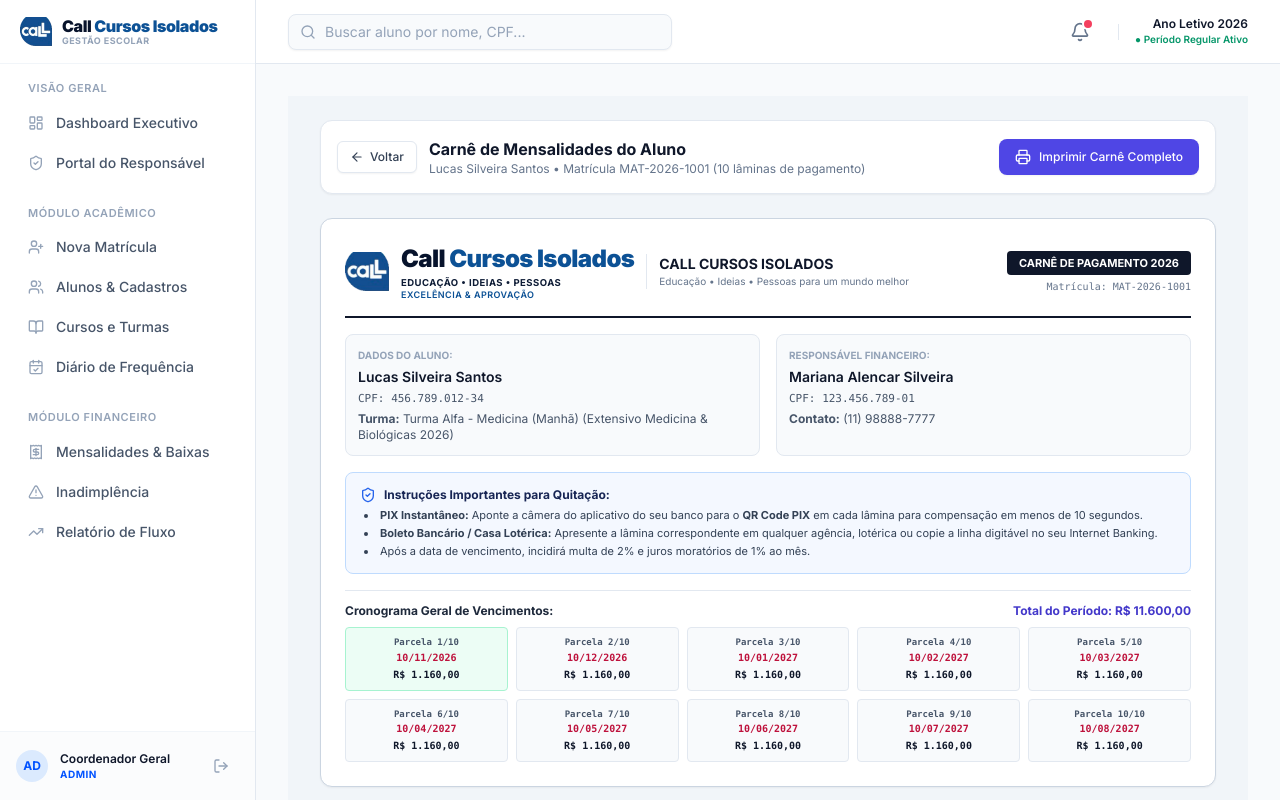
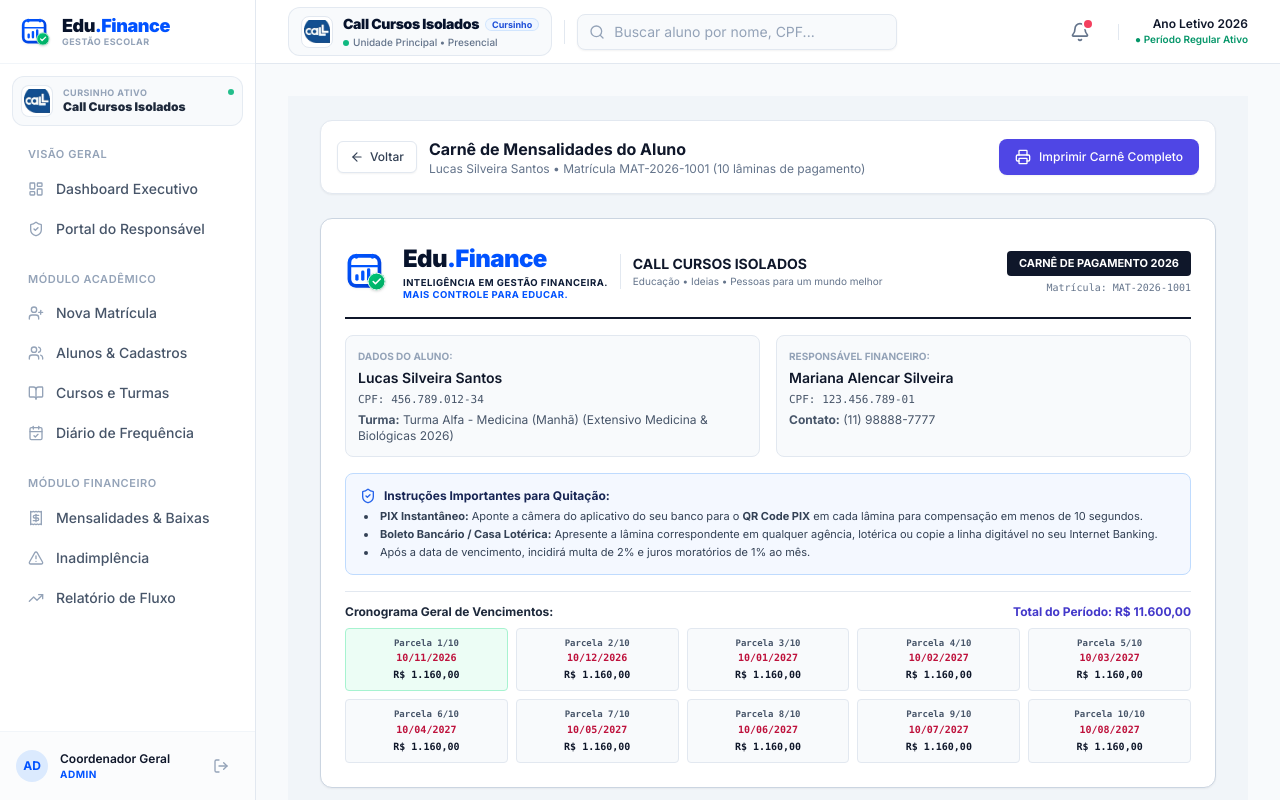
Before and after one commit to thephysicsrn/edu-finance, a Next.js app: page /academic/enrollments/88888888-8888-8888-8888-888888888801/carne in a window 1280 px wide. Shown: the top 800 px of the page. Built offline with nearby package versions, Linux system fonts and the light colour scheme; no server answers; the database is empty.

Commit message:
feat(saas): maintain Edu.Finance as core SaaS platform and display Call Cursos Isolados alongside navigation when logged in

```diff
--- a/apphosting.yaml
+++ b/apphosting.yaml
@@ -49,7 +49,7 @@ env:
       - RUNTIME
 
   - variable: NEXT_PUBLIC_APP_NAME
-    value: "Call Cursos Isolados - Gestão Acadêmica & Financeira"
+    value: "Edu.Finance - Gestão Escolar & Financeira"
     availability:
       - BUILD
       - RUNTIME
--- a/src/app/layout.tsx
+++ b/src/app/layout.tsx
@@ -5,12 +5,12 @@ import "./globals.css";
 const inter = Inter({ subsets: ["latin"] });
 
 export const metadata: Metadata = {
-  title: "Call Cursos Isolados - Gestão Acadêmica & Financeira",
-  description: "Plataforma integrada de gestão acadêmica e inteligência financeira - Call Cursos Isolados.",
+  title: "Edu.Finance - Gestão Financeira & Escolar para Cursinhos",
+  description: "Plataforma SaaS integrada de inteligência financeira, automação Asaas e gestão acadêmica para cursinhos e escolas.",
   icons: {
-    icon: "/call-logo.png",
-    shortcut: "/call-logo.png",
-    apple: "/call-logo.png",
+    icon: "/icon.svg",
+    shortcut: "/icon.svg",
+    apple: "/icon.svg",
   },
 };
 
--- a/src/app/page.tsx
+++ b/src/app/page.tsx
@@ -57,7 +57,7 @@ export default async function LandingPage() {
 
               {/* Subtítulo Institucional */}
               <p className="mt-6 text-base sm:text-lg text-slate-200 leading-relaxed max-w-2xl mx-auto text-balance">
-                O <strong>Call Cursos Isolados</strong> transforma a gestão acadêmica e financeira: automatize mensalidades via PIX e Boletos Asaas, reduza a inadimplência e unifique <strong>Diretoria, Secretaria e Professores</strong> em um único ecossistema em nuvem.
+                A <strong>Edu.Finance</strong> transforma a rotina do seu cursinho ou escola: automatize mensalidades via PIX e Boletos Asaas, reduza a inadimplência em até 82% e unifique <strong>Diretoria, Secretaria e Professores</strong> em um único ecossistema em nuvem.
               </p>
 
               {/* Botões de Ação no Hero */}
@@ -160,7 +160,7 @@ export default async function LandingPage() {
                 Módulos & Jornada Operacional
               </h2>
               <p className="mt-3 text-slate-500 text-sm sm:text-base text-balance">
-                Veja como o Call Cursos Isolados conecta a matrícula, a automação Asaas, a chamada em sala e o DRE em uma esteira 100% contínua e sem atritos.
+                Veja como o Edu.Finance conecta a matrícula, a automação Asaas, a chamada em sala e o DRE em uma esteira 100% contínua e sem atritos.
               </p>
             </div>
 
@@ -198,7 +198,7 @@ export default async function LandingPage() {
                   Integração Nativa com Asaas API v3
                 </h2>
                 <p className="mt-4 text-slate-200 text-sm sm:text-base leading-relaxed">
-                  Elimine para sempre os arquivos de remessa e retorno bancário (CNAB). Com o gateway Asaas integrado ao Call Cursos Isolados, sua instituição emite boletos e QR Codes PIX registrados instantaneamente com webhook em tempo real.
+                  Elimine para sempre os arquivos de remessa e retorno bancário (CNAB). Com o gateway Asaas integrado à Edu.Finance, seu cursinho emite boletos e QR Codes PIX registrados instantaneamente com webhook em tempo real.
                 </p>
 
                 <div className="mt-8 grid sm:grid-cols-2 gap-4 text-xs">
--- a/src/components/landing/contact-form.tsx
+++ b/src/components/landing/contact-form.tsx
@@ -55,7 +55,7 @@ export function ContactFormSection() {
                 </div>
                 <h3 className="text-2xl font-bold text-white">Mensagem Enviada com Sucesso!</h3>
                 <p className="text-slate-200 text-sm max-w-md mx-auto leading-relaxed">
-                  Obrigado pelo interesse no <strong>Call Cursos Isolados</strong>. Nossa equipe entrará em contato em menos de 2 horas no seu WhatsApp.
+                  Obrigado pelo interesse na <strong>Edu.Finance</strong>. Nossa equipe entrará em contato em menos de 2 horas no seu WhatsApp.
                 </p>
                 <Button
                   onClick={() => {
@@ -143,7 +143,7 @@ export function ContactFormSection() {
                     rows={4}
                     value={formData.message}
                     onChange={(e) => setFormData({ ...formData, message: e.target.value })}
-                    placeholder="Conte-nos quantos alunos você atende ou quais desafios gostaria de solucionar com o Call Cursos Isolados..."
+                    placeholder="Conte-nos quantos alunos você atende ou quais desafios gostaria de solucionar com a Edu.Finance..."
                     className="w-full bg-[#07132c] border border-white/20 focus:border-[#0052ff] focus-visible:outline-none focus-visible:ring-2 focus-visible:ring-[#0052ff] rounded-lg px-4 py-3 text-sm text-white placeholder:text-slate-400 resize-none transition-colors"
                   />
                 </div>
@@ -221,7 +221,7 @@ export function ContactFormSection() {
               {/* BOTÃO WHATSAPP DIRETO */}
               <div className="pt-2">
                 <a
-                  href="https://wa.me/5584981220173?text=Olá!%20Gostaria%20de%20conhecer%20o%20Call%20Cursos%20Isolados%20para%20minha%20instituição"
+                  href="https://wa.me/5584981220173?text=Olá!%20Gostaria%20de%20conhecer%20a%20Edu.Finance%20para%20minha%20instituição"
                   target="_blank"
                   rel="noopener noreferrer"
                   className="inline-flex items-center gap-3 bg-[#00c878] hover:bg-[#00b069] active:bg-[#009b5c] text-white px-6 py-3.5 rounded-lg font-bold text-xs uppercase tracking-wider transition-all shadow-lg hover:shadow-emerald-500/20 focus-visible:outline-none focus-visible:ring-2 focus-visible:ring-[#00c878] focus-visible:ring-offset-2 focus-visible:ring-offset-[#07132c]"
--- a/src/components/landing/landing-footer.tsx
+++ b/src/components/landing/landing-footer.tsx
@@ -32,7 +32,7 @@ export function LandingFooter() {
               </li>
               <li>
                 <a href="#sobre" className="hover:text-[#0052ff] transition-colors">
-                  Sobre o Call Cursos Isolados
+                  Sobre a Edu.Finance
                 </a>
               </li>
               <li>
@@ -99,7 +99,7 @@ export function LandingFooter() {
         {/* Rodapé Inferior */}
         <div className="mt-12 pt-8 border-t border-slate-200/80 flex flex-col sm:flex-row items-center justify-between gap-4 text-slate-400 text-[11px]">
           <p>
-            © {new Date().getFullYear()} <strong>Call Cursos Isolados.</strong> Educação • Ideias • Pessoas. Todos os direitos reservados.
+            © {new Date().getFullYear()} <strong>Edu.Finance Tecnologia Educacional Ltda.</strong> CNPJ: 45.123.789/0001-90. Todos os direitos reservados.
           </p>
           <div className="flex items-center gap-6">
             <Link href="/login" className="hover:text-slate-600 transition-colors">
--- a/src/components/shared/header.tsx
+++ b/src/components/shared/header.tsx
@@ -21,8 +21,36 @@ export function Header({ onOpenSidebar }: HeaderProps) {
           <Menu className="h-5 w-5" />
         </button>
 
+        {/* Identificação do Cursinho Cliente SaaS (Call Cursos Isolados) com Logo */}
+        <div className="flex items-center gap-2.5 px-3 py-1.5 bg-slate-50 hover:bg-slate-100/90 transition-colors border border-slate-200/90 rounded-xl shadow-2xs">
+          <div className="w-7 h-7 sm:w-8 sm:h-8 rounded-lg bg-white border border-slate-200 p-0.5 flex items-center justify-center shrink-0">
+            <img
+              src="/call-logo.png"
+              alt="Call Cursos Isolados"
+              className="w-full h-full object-contain"
+            />
+          </div>
+          <div className="flex flex-col text-left">
+            <div className="flex items-center gap-1.5">
+              <span className="text-xs sm:text-sm font-black text-[#07132c] tracking-tight leading-none">
+                Call Cursos Isolados
+              </span>
+              <span className="hidden sm:inline-flex items-center px-1.5 py-0.2 rounded-full text-[9px] font-bold bg-blue-50 text-blue-700 border border-blue-200/60 leading-tight">
+                Cursinho
+              </span>
+            </div>
+            <span className="text-[10px] text-slate-500 font-medium leading-tight mt-0.5 hidden sm:flex items-center gap-1">
+              <span className="h-1.5 w-1.5 rounded-full bg-emerald-500 animate-pulse" />
+              Unidade Principal • Presencial
+            </span>
+          </div>
+        </div>
+
+        {/* Divisor vertical */}
+        <div className="h-6 w-px bg-slate-200 hidden md:block" />
+
         {/* Campo de Busca Rápida */}
-        <div className="w-56 sm:w-80 md:w-96 relative">
+        <div className="w-48 sm:w-64 md:w-80 relative hidden md:block">
           <Search className="h-4 w-4 absolute left-3 top-1/2 -translate-y-1/2 text-slate-400" />
           <Input
             aria-label="Buscar aluno por nome, CPF ou matrícula"
--- a/src/components/shared/logo.tsx
+++ b/src/components/shared/logo.tsx
@@ -8,22 +8,159 @@ interface LogoProps {
 }
 
 /**
- * Ícone Oficial Call Cursos Isolados
+ * Ícone Oficial Edu.Finance inspirado na identidade visual Edu.Grad:
+ * Silhueta azul royal com badge de validação verde (check) e gráficos/cartão financeiro.
+ */
+export function EduFinanceIcon({ className }: { className?: string }) {
+  return (
+    <svg
+      viewBox="0 0 120 120"
+      fill="none"
+      xmlns="http://www.w3.org/2000/svg"
+      className={cn("w-10 h-10 flex-shrink-0 drop-shadow-sm", className)}
+    >
+      <defs>
+        <linearGradient id="eduFinanceBlue" x1="0%" y1="0%" x2="100%" y2="100%">
+          <stop offset="0%" stopColor="#0055ff" />
+          <stop offset="100%" stopColor="#003cd6" />
+        </linearGradient>
+        <linearGradient id="eduFinanceGreen" x1="0%" y1="0%" x2="100%" y2="100%">
+          <stop offset="0%" stopColor="#00c878" />
+          <stop offset="100%" stopColor="#00a862" />
+        </linearGradient>
+      </defs>
+
+      {/* Cartão / Dashboard Base com cantos arredondados */}
+      <rect
+        x="12"
+        y="16"
+        width="82"
+        height="82"
+        rx="18"
+        stroke="url(#eduFinanceBlue)"
+        strokeWidth="10"
+        fill="#ffffff"
+      />
+
+      {/* Guias superiores do cabeçalho financeiro */}
+      <rect x="26" y="10" width="10" height="14" rx="5" fill="#0055ff" />
+      <rect x="70" y="10" width="10" height="14" rx="5" fill="#0055ff" />
+
+      {/* Linha divisória horizontal interna */}
+      <path
+        d="M17 44 H89"
+        stroke="#0055ff"
+        strokeWidth="6"
+        strokeLinecap="round"
+      />
+
+      {/* Gráfico de Barras / Indicadores Financeiros em Crescimento */}
+      <rect x="28" y="66" width="9" height="18" rx="4" fill="#0055ff" />
+      <rect x="44" y="56" width="9" height="28" rx="4" fill="#0055ff" />
+      <rect x="60" y="50" width="9" height="34" rx="4" fill="#0055ff" />
+
+      {/* Badge Circular de Aprovação / Check no canto inferior direito */}
+      <g filter="drop-shadow(0px 2px 4px rgba(0, 0, 0, 0.12))">
+        <circle cx="86" cy="86" r="24" fill="url(#eduFinanceGreen)" />
+        <circle cx="86" cy="86" r="23" stroke="#ffffff" strokeWidth="2.5" />
+        {/* Ícone de Checkmark em Branco */}
+        <path
+          d="M77 86 L83 92 L96 79"
+          stroke="#ffffff"
+          strokeWidth="4.5"
+          strokeLinecap="round"
+          strokeLinejoin="round"
+        />
+      </g>
+    </svg>
+  );
+}
+
+/**
+ * Logotipo Completo Edu.Finance (Ícone + Tipografia + Slogan oficial)
+ */
+export function EduFinanceLogo({
+  className,
+  variant = "full",
+  size = "md",
+}: LogoProps) {
+  if (variant === "compact") {
+    return (
+      <div className={cn("flex items-center gap-2.5 select-none", className)}>
+        <EduFinanceIcon className="w-8 h-8" />
+        <div className="flex flex-col">
+          <span className="text-lg font-black tracking-tight text-[#08132b] leading-tight">
+            Edu<span className="text-[#0052ff]">.Finance</span>
+          </span>
+          <span className="text-[9px] font-bold text-slate-400 tracking-wider uppercase -mt-0.5">
+            Gestão Escolar
+          </span>
+        </div>
+      </div>
+    );
+  }
+
+  const isLarge = size === "lg";
+
+  return (
+    <div className={cn("flex items-center gap-3.5 select-none", className)}>
+      <EduFinanceIcon className={isLarge ? "w-14 h-14" : "w-11 h-11"} />
+
+      <div className="flex flex-col">
+        {/* Tipografia Principal da Marca */}
+        <div className="flex items-baseline">
+          <span
+            className={cn(
+              "font-black tracking-tight text-[#07132c]",
+              isLarge ? "text-3xl sm:text-4xl" : "text-2xl"
+            )}
+            style={{ fontFamily: "inherit" }}
+          >
+            Edu<span className="text-[#0052ff]">.Finance</span>
+          </span>
+        </div>
+
+        {/* Slogan Oficial em 2 linhas (exatamente como na identidade Edu.Grad) */}
+        {variant === "full" && (
+          <div className="mt-0.5 flex flex-col leading-tight">
+            <span
+              className={cn(
+                "font-bold uppercase tracking-wider text-[#0e1c36]",
+                isLarge ? "text-[11px]" : "text-[9.5px]"
+              )}
+            >
+              Inteligência em Gestão Financeira.
+            </span>
+            <span
+              className={cn(
+                "font-bold uppercase tracking-wider text-[#0052ff]",
+                isLarge ? "text-[11px]" : "text-[9.5px]"
+              )}
+            >
+              Mais Controle Para Educar.
+            </span>
+          </div>
+        )}
+      </div>
+    </div>
+  );
+}
+
+/**
+ * Ícone Oficial Call Cursos Isolados (Empresa / Cursinho Cliente SaaS)
  */
 export function CallLogoIcon({ className }: { className?: string }) {
   return (
     <img
       src="/call-logo.png"
       alt="Call Cursos Isolados"
-      className={cn("w-10 h-10 object-contain flex-shrink-0 drop-shadow-xs", className)}
+      className={cn("w-9 h-9 object-contain flex-shrink-0 drop-shadow-xs", className)}
     />
   );
 }
 
-export const EduFinanceIcon = CallLogoIcon;
-
 /**
- * Logotipo Completo Call Cursos Isolados (Ícone + Tipografia + Slogan oficial)
+ * Logotipo Completo Call Cursos Isolados
  */
 export function CallLogo({
   className,
@@ -34,14 +171,14 @@ export function CallLogo({
 
   if (variant === "compact") {
     return (
-      <div className={cn("flex items-center gap-2.5 select-none", className)}>
-        <CallLogoIcon className="w-8 h-8" />
+      <div className={cn("flex items-center gap-2 select-none", className)}>
+        <CallLogoIcon className="w-7 h-7" />
         <div className="flex flex-col">
-          <span className="text-base font-black tracking-tight text-[#08132b] leading-tight">
+          <span className="text-xs sm:text-sm font-black tracking-tight text-[#08132b] leading-tight">
             Call <span className="text-[#0c5195]">Cursos Isolados</span>
           </span>
           <span className="text-[9px] font-bold text-slate-400 tracking-wider uppercase -mt-0.5">
-            Gestão Escolar
+            Cursinho Presencial
           </span>
         </div>
       </div>
@@ -53,7 +190,6 @@ export function CallLogo({
       <CallLogoIcon className={isLarge ? "w-14 h-14" : "w-11 h-11"} />
 
       <div className="flex flex-col">
-        {/* Tipografia Principal da Marca */}
         <div className="flex items-baseline">
           <span
             className={cn(
@@ -65,7 +201,6 @@ export function CallLogo({
           </span>
         </div>
 
-        {/* Slogan Oficial */}
         {variant === "full" && (
           <div className="mt-0.5 flex flex-col leading-tight">
             <span
@@ -91,4 +226,39 @@ export function CallLogo({
   );
 }
 
-export const EduFinanceLogo = CallLogo;
+/**
+ * Badge do Tenant Ativo (Empresa Contratante)
+ * Exibido no Header e após o login ao lado da marca do sistema.
+ */
+export function TenantBadge({ className }: { className?: string }) {
+  return (
+    <div
+      className={cn(
+        "flex items-center gap-2.5 px-3 py-1.5 bg-slate-50 hover:bg-slate-100/90 transition-colors border border-slate-200/90 rounded-xl shadow-2xs select-none",
+        className
+      )}
+    >
+      <div className="w-7 h-7 rounded-lg bg-white border border-slate-200/80 p-0.5 flex items-center justify-center shrink-0 shadow-2xs">
+        <img
+          src="/call-logo.png"
+          alt="Call Cursos Isolados"
+          className="w-full h-full object-contain"
+        />
+      </div>
+      <div className="flex flex-col text-left">
+        <div className="flex items-center gap-1.5">
+          <span className="text-xs sm:text-sm font-black text-[#07132c] tracking-tight leading-none">
+            Call Cursos Isolados
+          </span>
+          <span className="inline-flex items-center px-1.5 py-0.2 rounded-full text-[9px] font-bold bg-blue-50 text-blue-700 border border-blue-200/60 leading-tight">
+            Cursinho
+          </span>
+        </div>
+        <span className="text-[10px] text-slate-500 font-medium leading-tight mt-0.5 flex items-center gap-1">
+          <span className="h-1.5 w-1.5 rounded-full bg-emerald-500 animate-pulse" />
+          Unidade Principal • Presencial
+        </span>
+      </div>
+    </div>
+  );
+}
--- a/src/components/shared/sidebar.tsx
+++ b/src/components/shared/sidebar.tsx
@@ -203,6 +203,28 @@ export function Sidebar({ isOpen = false, onClose, user }: SidebarProps) {
           </button>
         </div>
 
+        {/* Instituição / Cursinho Conectado (Tenant SaaS) */}
+        <div className="mx-3 mt-3 mb-1 p-2 bg-slate-50 hover:bg-slate-100/80 transition-colors border border-slate-200/80 rounded-xl flex items-center gap-2.5 select-none">
+          <div className="w-8 h-8 rounded-lg bg-white border border-slate-200/90 p-0.5 flex items-center justify-center shadow-2xs shrink-0">
+            <img
+              src="/call-logo.png"
+              alt="Call Cursos Isolados"
+              className="w-full h-full object-contain"
+            />
+          </div>
+          <div className="flex-1 min-w-0">
+            <div className="flex items-center justify-between">
+              <p className="text-[9px] font-bold text-slate-400 uppercase tracking-wider leading-none">
+                Cursinho Ativo
+              </p>
+              <span className="h-1.5 w-1.5 rounded-full bg-emerald-500 animate-pulse" />
+            </div>
+            <p className="text-xs font-black text-slate-800 truncate mt-0.5">
+              Call Cursos Isolados
+            </p>
+          </div>
+        </div>
+
         {/* Links de Navegação Filtrados pelo Perfil */}
         <div className="flex-1 overflow-y-auto px-4 py-4 space-y-6">
           {filteredNavGroups.map((group) => (
```
